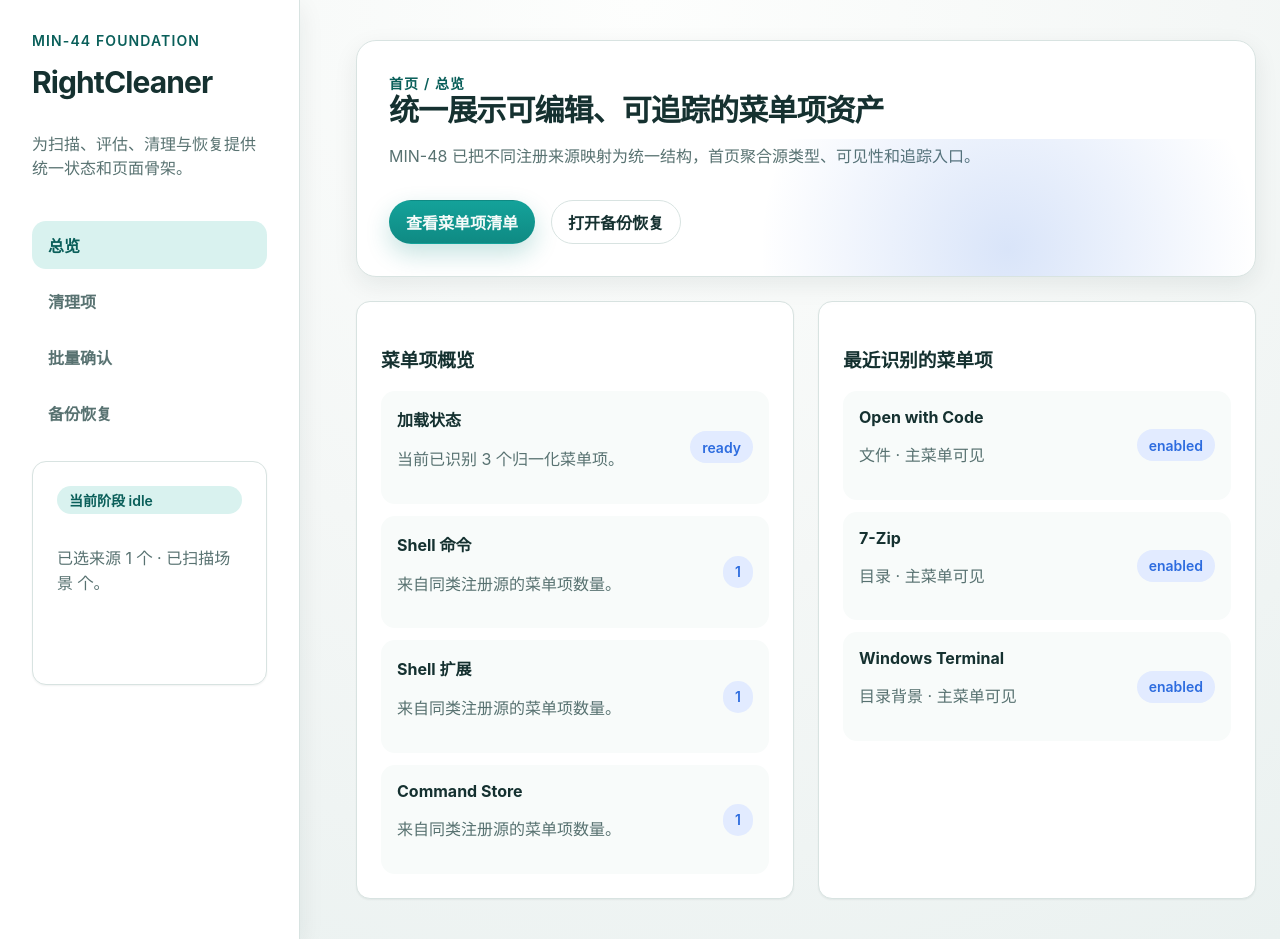
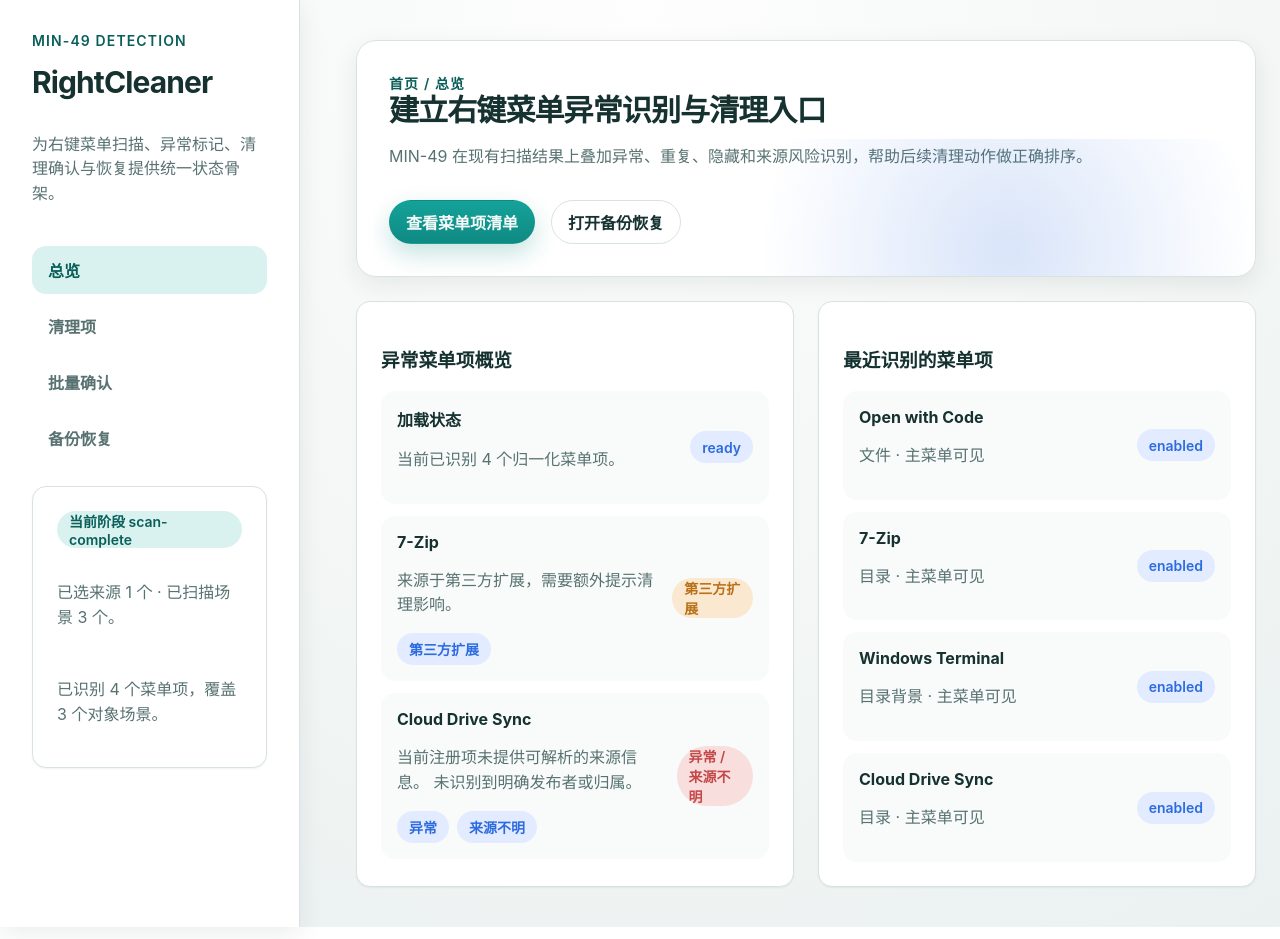
Before and after one commit to Minghou-Lei/RightCleaner, a React (Vite) app: page / in a window 1280 px wide. Built offline with nearby package versions, Linux system fonts and the light colour scheme.

Commit message:
Implement MIN-49 context menu anomaly detection

```diff
--- /dev/null
+++ b/src/features/cleanup/menu-item-detection.ts
@@ -0,0 +1,140 @@
+import type { NormalizedMenuItem } from "@/shared/menu-items";
+
+export type RiskLevel = "low" | "medium" | "high";
+export type MenuItemSource = "windows" | "third-party" | "unknown";
+export type MenuItemVisibility = "visible" | "hidden";
+export type MenuItemTargetState = "healthy" | "missing" | "unresolved";
+
+export type DetectionTag =
+  | "abnormal"
+  | "duplicate"
+  | "hidden"
+  | "third-party"
+  | "unknown-source";
+
+export type DetectionInput = {
+  commandState: MenuItemTargetState;
+  duplicateGroup: string | null;
+  visibility: MenuItemVisibility;
+  source: MenuItemSource;
+};
+
+export type DetectionSummary = {
+  tags: DetectionTag[];
+  badgeTone: RiskLevel;
+  headline: string;
+  detail: string;
+};
+
+const tagOrder: DetectionTag[] = [
+  "abnormal",
+  "duplicate",
+  "hidden",
+  "third-party",
+  "unknown-source",
+];
+
+const tagLabels: Record<DetectionTag, string> = {
+  abnormal: "异常",
+  duplicate: "重复",
+  hidden: "已隐藏",
+  "third-party": "第三方扩展",
+  "unknown-source": "来源不明",
+};
+
+export function getDetectionTagLabel(tag: DetectionTag) {
+  return tagLabels[tag];
+}
+
+export function analyzeMenuItemDetection(input: DetectionInput): DetectionSummary {
+  const tags = new Set<DetectionTag>();
+  const reasons: string[] = [];
+
+  if (input.commandState !== "healthy") {
+    tags.add("abnormal");
+    reasons.push(
+      input.commandState === "missing"
+        ? "命令路径或扩展入口已失效。"
+        : "当前注册项未提供可解析的来源信息。"
+    );
+  }
+
+  if (input.duplicateGroup) {
+    tags.add("duplicate");
+    reasons.push("与其他菜单项共享同一动作分组，可能重复堆叠。");
+  }
+
+  if (input.visibility === "hidden") {
+    tags.add("hidden");
+    reasons.push("当前项已被注册为隐藏，不应默认暴露给用户。");
+  }
+
+  if (input.source === "third-party") {
+    tags.add("third-party");
+    reasons.push("来源于第三方扩展，需要额外提示清理影响。");
+  }
+
+  if (input.source === "unknown") {
+    tags.add("unknown-source");
+    reasons.push("未识别到明确发布者或归属。");
+  }
+
+  const orderedTags = tagOrder.filter((tag) => tags.has(tag));
+  const badgeTone: RiskLevel =
+    orderedTags.includes("abnormal") || orderedTags.includes("unknown-source")
+      ? "high"
+      : orderedTags.includes("duplicate") || orderedTags.includes("third-party")
+        ? "medium"
+        : "low";
+
+  const headline =
+    orderedTags.length === 0
+      ? "状态正常"
+      : orderedTags.map((tag) => tagLabels[tag]).join(" / ");
+
+  const detail =
+    reasons.length === 0 ? "未发现失效、重复、隐藏或来源异常。" : reasons.join(" ");
+
+  return {
+    tags: orderedTags,
+    badgeTone,
+    headline,
+    detail,
+  };
+}
+
+function inferSource(item: NormalizedMenuItem): MenuItemSource {
+  if (item.tags.includes("unknown-source")) {
+    return "unknown";
+  }
+
+  if (item.sourceKind === "shell_extension") {
+    return "third-party";
+  }
+
+  return "windows";
+}
+
+function inferVisibility(item: NormalizedMenuItem): MenuItemVisibility {
+  return item.enabled && item.visibility === "primary" ? "visible" : "hidden";
+}
+
+function inferCommandState(item: NormalizedMenuItem): MenuItemTargetState {
+  if (item.command?.command || item.handlerClsid) {
+    return "healthy";
+  }
+
+  return item.tags.includes("fallback") ? "unresolved" : "missing";
+}
+
+export function analyzeNormalizedMenuItem(
+  item: NormalizedMenuItem,
+  duplicateGroup: string | null
+) {
+  return analyzeMenuItemDetection({
+    commandState: inferCommandState(item),
+    duplicateGroup,
+    visibility: inferVisibility(item),
+    source: inferSource(item),
+  });
+}
--- a/src/shared/menu-item-service.ts
+++ b/src/shared/menu-item-service.ts
@@ -106,6 +106,28 @@ const fallbackMenuItems: NormalizedMenuItem[] = [
       notes: ["当前为前端回退数据，用于非 Tauri 环境预览。"]
     },
     tags: ["fallback", "command-store", "directory-background"]
+  },
+  {
+    id: "orphan-shell-entry",
+    title: "Cloud Drive Sync",
+    canonicalTitle: "cloud drive sync",
+    sourceKind: "shell_verb",
+    sourceLabel: "目录",
+    target: "directory",
+    targetLabel: "目录",
+    enabled: true,
+    editable: true,
+    visibility: "primary",
+    command: null,
+    handlerClsid: null,
+    trace: {
+      registrationPath: "HKEY_CLASSES_ROOT\\Directory\\shell\\CloudDriveSync",
+      commandPath: null,
+      commandStorePaths: [],
+      sourceValues: [],
+      notes: ["当前为前端回退数据，用于验证来源不明与失效项识别。"]
+    },
+    tags: ["fallback", "unknown-source", "directory"]
   }
 ];
 
--- a/src/shell/app-shell.tsx
+++ b/src/shell/app-shell.tsx
@@ -19,9 +19,9 @@ export function AppShell({ children }: PropsWithChildren) {
     <div className="rc-app-shell">
       <aside className="rc-sidebar rc-surface">
         <div className="rc-sidebar__brand">
-          <span className="rc-sidebar__eyebrow">MIN-44 Foundation</span>
+          <span className="rc-sidebar__eyebrow">MIN-49 Detection</span>
           <h1 className="rc-title">RightCleaner</h1>
-          <p className="rc-body">为扫描、评估、清理与恢复提供统一状态和页面骨架。</p>
+          <p className="rc-body">为右键菜单扫描、异常标记、清理确认与恢复提供统一状态骨架。</p>
         </div>
 
         <nav className="rc-nav">
--- a/src/state/app-state.tsx
+++ b/src/state/app-state.tsx
@@ -7,14 +7,14 @@ import {
   useReducer,
   startTransition,
   type Dispatch,
-  type PropsWithChildren
+  type PropsWithChildren,
 } from "react";
 
 import { loadMenuItems } from "../shared/menu-item-service";
 import {
   filterMenuItems,
   type MenuItemFilterState,
-  type NormalizedMenuItem
+  type NormalizedMenuItem,
 } from "../shared/menu-items";
 
 export type AppPhase =
@@ -48,6 +48,8 @@ export type AppState = {
   filters: MenuItemFilterState;
   menuItems: NormalizedMenuItem[];
   backups: BackupRecord[];
+  scannedScopeCount: number;
+  lastScanSummary: string;
 };
 
 type AppAction =
@@ -66,15 +68,15 @@ const seedBackups: BackupRecord[] = [
     label: "周二快速清理",
     createdAt: "2026-04-15 18:40",
     sizeLabel: "1.2 GB",
-    status: "ready"
+    status: "ready",
   },
   {
     id: "backup-0410",
     label: "应用缓存回滚点",
     createdAt: "2026-04-10 09:15",
     sizeLabel: "640 MB",
-    status: "ready"
-  }
+    status: "ready",
+  },
 ];
 
 const initialState: AppState = {
@@ -88,10 +90,12 @@ const initialState: AppState = {
     sourceKind: null,
     target: null,
     enabledOnly: false,
-    editableOnly: false
+    editableOnly: false,
   },
   menuItems: [],
-  backups: seedBackups
+  backups: seedBackups,
+  scannedScopeCount: 0,
+  lastScanSummary: "等待首次扫描",
 };
 
 function reducer(state: AppState, action: AppAction): AppState {
@@ -106,9 +110,11 @@ function reducer(state: AppState, action: AppAction): AppState {
       const nextSelectedItemIds = state.selectedItemIds.filter((itemId) =>
         action.items.some((item) => item.id === itemId)
       );
+      const scannedScopeCount = new Set(action.items.map((item) => item.target)).size;
 
       return {
         ...state,
+        phase: "scan-complete",
         menuItems: action.items,
         menuLoadState: "ready",
         menuLoadError: null,
@@ -117,18 +123,26 @@ function reducer(state: AppState, action: AppAction): AppState {
             ? nextSelectedItemIds
             : action.items[0]
               ? [action.items[0].id]
-              : []
+              : [],
+        scannedScopeCount,
+        lastScanSummary: `已识别 ${action.items.length} 个菜单项，覆盖 ${scannedScopeCount} 个对象场景。`,
       };
     }
     case "set-menu-load-error":
-      return { ...state, menuLoadState: "error", menuLoadError: action.message };
+      return {
+        ...state,
+        phase: "partial-failure",
+        menuLoadState: "error",
+        menuLoadError: action.message,
+        lastScanSummary: "菜单项加载失败，当前使用回退数据。",
+      };
     case "toggle-item-selection": {
       const exists = state.selectedItemIds.includes(action.itemId);
       return {
         ...state,
         selectedItemIds: exists
           ? state.selectedItemIds.filter((id) => id !== action.itemId)
-          : [...state.selectedItemIds, action.itemId]
+          : [...state.selectedItemIds, action.itemId],
       };
     }
     case "clear-selection":
@@ -138,8 +152,8 @@ function reducer(state: AppState, action: AppAction): AppState {
         ...state,
         filters: {
           ...state.filters,
-          ...action.filter
-        }
+          ...action.filter,
+        },
       };
     default:
       return state;
@@ -179,7 +193,7 @@ export function AppStateProvider({ children }: PropsWithChildren) {
 
         dispatch({
           type: "set-menu-load-error",
-          message: error instanceof Error ? error.message : "菜单项加载失败"
+          message: error instanceof Error ? error.message : "菜单项加载失败",
         });
       });
 
@@ -203,7 +217,7 @@ export function useAppState() {
 
 export function useFilteredMenuItems() {
   const {
-    state: { menuItems, filters }
+    state: { menuItems, filters },
   } = useAppState();
 
   return useMemo(() => filterMenuItems(menuItems, filters), [filters, menuItems]);
--- a/src/styles/app.css
+++ b/src/styles/app.css
@@ -99,6 +99,12 @@
   gap: var(--space-3);
 }
 
+.rc-tag-row {
+  display: flex;
+  flex-wrap: wrap;
+  gap: var(--space-2);
+}
+
 .rc-list-card {
   padding: var(--space-4);
   background: var(--color-surface-strong);
@@ -122,6 +128,12 @@
 .rc-row__meta {
   flex-direction: column;
   align-items: flex-end;
+}
+
+.rc-tag-row {
+  display: flex;
+  flex-wrap: wrap;
+  gap: var(--space-2);
 }
 
 .rc-pill {
@@ -172,7 +184,8 @@
   .rc-hero__actions,
   .rc-toolbar,
   .rc-row,
-  .rc-list-card {
+  .rc-list-card,
+  .rc-tag-row {
     grid-template-columns: 1fr;
     flex-direction: column;
     align-items: stretch;
--- a/src/views/batch-review-page.tsx
+++ b/src/views/batch-review-page.tsx
@@ -1,12 +1,34 @@
+import { useMemo } from "react";
+
+import {
+  analyzeNormalizedMenuItem,
+  getDetectionTagLabel,
+} from "@/features/cleanup/menu-item-detection";
 import { formatMenuSourceKind } from "../shared/menu-items";
 import { useAppState } from "../state/app-state";
 
 export function BatchReviewPage() {
   const {
-    state: { menuItems, selectedItemIds }
+    state: { menuItems, selectedItemIds },
   } = useAppState();
 
-  const selectedItems = menuItems.filter((item) => selectedItemIds.includes(item.id));
+  const duplicateCounts = useMemo(() => {
+    const counts = new Map<string, number>();
+    for (const item of menuItems) {
+      counts.set(item.canonicalTitle, (counts.get(item.canonicalTitle) ?? 0) + 1);
+    }
+    return counts;
+  }, [menuItems]);
+
+  const selectedItems = menuItems
+    .filter((item) => selectedItemIds.includes(item.id))
+    .map((item) => ({
+      item,
+      detection: analyzeNormalizedMenuItem(
+        item,
+        (duplicateCounts.get(item.canonicalTitle) ?? 0) > 1 ? item.canonicalTitle : null
+      ),
+    }));
 
   return (
     <section className="rc-screen">
@@ -21,15 +43,24 @@ export function BatchReviewPage() {
         <section className="rc-card">
           <h3>已选项目</h3>
           <div className="rc-stack">
-            {selectedItems.map((item) => (
+            {selectedItems.map(({ item, detection }) => (
               <article className="rc-list-card" key={item.id}>
                 <div>
                   <strong>{item.title}</strong>
                   <p className="rc-body">
                     {formatMenuSourceKind(item.sourceKind)} · {item.targetLabel}
                   </p>
+                  {detection.tags.length > 0 ? (
+                    <div className="rc-tag-row">
+                      {detection.tags.map((tag) => (
+                        <span className="rc-pill rc-pill--info" key={tag}>
+                          {getDetectionTagLabel(tag)}
+                        </span>
+                      ))}
+                    </div>
+                  ) : null}
                 </div>
-                <span className="rc-pill rc-pill--info">{item.enabled ? "enabled" : "disabled"}</span>
+                <span className={`rc-pill rc-pill--${detection.badgeTone}`}>{detection.headline}</span>
               </article>
             ))}
           </div>
@@ -37,7 +68,7 @@ export function BatchReviewPage() {
         <section className="rc-card">
           <h3>执行配置</h3>
           <p className="rc-body">
-            后续会在这里承接批量禁用、恢复和导出追踪信息，保证所有操作都基于统一菜单项模型。
+            批量操作会保留异常、重复、已隐藏和来源不明标记，避免在确认页丢失风险语义。
           </p>
         </section>
       </div>
--- a/src/views/cleanup-detail-page.tsx
+++ b/src/views/cleanup-detail-page.tsx
@@ -1,12 +1,16 @@
 import { Link, useParams } from "react-router-dom";
 
+import {
+  analyzeNormalizedMenuItem,
+  getDetectionTagLabel,
+} from "@/features/cleanup/menu-item-detection";
 import { formatMenuSourceKind, formatMenuVisibility } from "../shared/menu-items";
 import { useAppState } from "../state/app-state";
 
 export function CleanupDetailPage() {
   const { itemId } = useParams();
   const {
-    state: { menuItems }
+    state: { menuItems },
   } = useAppState();
 
   const item =
@@ -29,10 +33,16 @@ export function CleanupDetailPage() {
         commandPath: null,
         commandStorePaths: [],
         sourceValues: [],
-        notes: ["当前路由尚未绑定到具体数据项。"]
+        notes: ["当前路由尚未绑定到具体数据项。"],
       },
-      tags: []
+      tags: [],
     };
+
+  const duplicateGroup =
+    menuItems.filter((entry) => entry.canonicalTitle === item.canonicalTitle).length > 1
+      ? item.canonicalTitle
+      : null;
+  const detection = analyzeNormalizedMenuItem(item, duplicateGroup);
 
   return (
     <section className="rc-screen">
@@ -56,6 +66,21 @@ export function CleanupDetailPage() {
       </header>
 
       <div className="rc-grid rc-grid--two">
+        <section className="rc-card">
+          <h3>识别结果</h3>
+          <p className="rc-body">{detection.detail}</p>
+          {detection.tags.length > 0 ? (
+            <div className="rc-tag-row">
+              {detection.tags.map((tag) => (
+                <span className="rc-pill rc-pill--info" key={tag}>
+                  {getDetectionTagLabel(tag)}
+                </span>
+              ))}
+            </div>
+          ) : (
+            <span className={`rc-pill rc-pill--${detection.badgeTone}`}>{detection.headline}</span>
+          )}
+        </section>
         <section className="rc-card">
           <h3>可编辑字段</h3>
           <div className="rc-stack">
--- a/src/views/cleanup-list-page.tsx
+++ b/src/views/cleanup-list-page.tsx
@@ -1,33 +1,58 @@
+import { useMemo } from "react";
 import { Link } from "react-router-dom";
 
+import {
+  analyzeNormalizedMenuItem,
+  getDetectionTagLabel,
+} from "@/features/cleanup/menu-item-detection";
 import {
   formatMenuSourceKind,
   formatMenuVisibility,
   type MenuSourceKind,
-  type MenuTargetKind
+  type MenuTargetKind,
 } from "../shared/menu-items";
 import { useAppState, useFilteredMenuItems } from "../state/app-state";
 
 export function CleanupListPage() {
   const {
     state: { filters, menuLoadError, selectedItemIds },
-    dispatch
+    dispatch,
   } = useAppState();
   const menuItems = useFilteredMenuItems();
+
+  const duplicateGroups = useMemo(() => {
+    const counts = new Map<string, number>();
+    for (const item of menuItems) {
+      counts.set(item.canonicalTitle, (counts.get(item.canonicalTitle) ?? 0) + 1);
+    }
+    return counts;
+  }, [menuItems]);
+
+  const detectedItems = useMemo(
+    () =>
+      menuItems.map((item) => ({
+        item,
+        detection: analyzeNormalizedMenuItem(
+          item,
+          (duplicateGroups.get(item.canonicalTitle) ?? 0) > 1 ? item.canonicalTitle : null
+        ),
+      })),
+    [duplicateGroups, menuItems]
+  );
 
   return (
     <section className="rc-screen">
       <header className="rc-section-heading">
         <div>
-          <span className="rc-kicker">菜单项列表</span>
-          <h2 className="rc-title">统一查看不同来源的 Shell 菜单项</h2>
+          <span className="rc-kicker">清理项列表</span>
+          <h2 className="rc-title">菜单项识别结果与批量处置入口</h2>
         </div>
       </header>
 
       <section className="rc-card rc-toolbar">
         <input
           className="rc-input"
-          placeholder="搜索菜单项标题、路径、命令或 CLSID"
+          placeholder="搜索菜单项标题、路径、命令、CLSID 或异常标签"
           value={filters.keyword}
           onChange={(event) => dispatch({ type: "set-filter", filter: { keyword: event.target.value } })}
         />
@@ -37,7 +62,7 @@ export function CleanupListPage() {
           onChange={(event) =>
             dispatch({
               type: "set-filter",
-              filter: { sourceKind: (event.target.value || null) as MenuSourceKind | null }
+              filter: { sourceKind: (event.target.value || null) as MenuSourceKind | null },
             })
           }
         >
@@ -52,7 +77,7 @@ export function CleanupListPage() {
           onChange={(event) =>
             dispatch({
               type: "set-filter",
-              filter: { target: (event.target.value || null) as MenuTargetKind | null }
+              filter: { target: (event.target.value || null) as MenuTargetKind | null },
             })
           }
         >
@@ -84,7 +109,7 @@ export function CleanupListPage() {
       {menuLoadError ? <p className="rc-body">{menuLoadError}</p> : null}
 
       <div className="rc-stack">
-        {menuItems.map((item) => {
+        {detectedItems.map(({ item, detection }) => {
           const selected = selectedItemIds.includes(item.id);
           return (
             <article className="rc-card rc-row" key={item.id}>
@@ -99,12 +124,22 @@ export function CleanupListPage() {
               <div className="rc-row__content">
                 <div className="rc-row__title">
                   <strong>{item.title}</strong>
-                  <span className="rc-pill rc-pill--info">{item.enabled ? "enabled" : "disabled"}</span>
+                  <span className={`rc-pill rc-pill--${detection.badgeTone}`}>{detection.headline}</span>
                 </div>
                 <p className="rc-body">
                   {formatMenuSourceKind(item.sourceKind)} · {item.targetLabel} ·{" "}
                   {formatMenuVisibility(item.visibility)}
                 </p>
+                <p className="rc-body">{detection.detail}</p>
+                {detection.tags.length > 0 ? (
+                  <div className="rc-tag-row">
+                    {detection.tags.map((tag) => (
+                      <span className="rc-pill rc-pill--info" key={tag}>
+                        {getDetectionTagLabel(tag)}
+                      </span>
+                    ))}
+                  </div>
+                ) : null}
               </div>
               <div className="rc-row__meta">
                 <span>{item.command?.command ?? item.handlerClsid ?? item.trace.registrationPath}</span>
--- a/src/views/overview-page.tsx
+++ b/src/views/overview-page.tsx
@@ -1,12 +1,39 @@
+import { useMemo } from "react";
 import { Link } from "react-router-dom";
 
+import {
+  analyzeNormalizedMenuItem,
+  getDetectionTagLabel,
+} from "@/features/cleanup/menu-item-detection";
 import { formatMenuSourceKind, formatMenuVisibility } from "../shared/menu-items";
 import { useAppState } from "../state/app-state";
 
 export function OverviewPage() {
   const {
-    state: { menuItems, menuLoadState, backups }
+    state: { menuItems, menuLoadState, backups },
   } = useAppState();
+
+  const duplicateCounts = useMemo(() => {
+    const counts = new Map<string, number>();
+    for (const item of menuItems) {
+      counts.set(item.canonicalTitle, (counts.get(item.canonicalTitle) ?? 0) + 1);
+    }
+    return counts;
+  }, [menuItems]);
+
+  const flaggedItems = useMemo(
+    () =>
+      menuItems
+        .map((item) => ({
+          item,
+          detection: analyzeNormalizedMenuItem(
+            item,
+            (duplicateCounts.get(item.canonicalTitle) ?? 0) > 1 ? item.canonicalTitle : null
+          ),
+        }))
+        .filter(({ detection }) => detection.tags.length > 0),
+    [duplicateCounts, menuItems]
+  );
 
   const sourceSummary = Object.entries(
     menuItems.reduce<Record<string, number>>((summary, item) => {
@@ -20,9 +47,9 @@ export function OverviewPage() {
       <header className="rc-hero rc-surface">
         <div>
           <span className="rc-kicker">首页 / 总览</span>
-          <h2 className="rc-title">统一展示可编辑、可追踪的菜单项资产</h2>
+          <h2 className="rc-title">建立右键菜单异常识别与清理入口</h2>
           <p className="rc-body">
-            MIN-48 已把不同注册来源映射为统一结构，首页聚合源类型、可见性和追踪入口。
+            MIN-49 在现有扫描结果上叠加异常、重复、隐藏和来源风险识别，帮助后续清理动作做正确排序。
           </p>
         </div>
         <div className="rc-hero__actions">
@@ -37,7 +64,7 @@ export function OverviewPage() {
 
       <div className="rc-grid rc-grid--two">
         <section className="rc-card">
-          <h3>菜单项概览</h3>
+          <h3>异常菜单项概览</h3>
           <div className="rc-stack">
             <article className="rc-list-card">
               <div>
@@ -46,15 +73,32 @@ export function OverviewPage() {
               </div>
               <span className="rc-pill rc-pill--info">{menuLoadState}</span>
             </article>
-            {sourceSummary.map(([sourceKind, count]) => (
-              <article className="rc-list-card" key={sourceKind}>
+            {flaggedItems.slice(0, 4).map(({ item, detection }) => (
+              <article className="rc-list-card" key={item.id}>
                 <div>
-                  <strong>{formatMenuSourceKind(sourceKind as never)}</strong>
-                  <p className="rc-body">来自同类注册源的菜单项数量。</p>
+                  <strong>{item.title}</strong>
+                  <p className="rc-body">{detection.detail}</p>
+                  <div className="rc-tag-row">
+                    {detection.tags.map((tag) => (
+                      <span className="rc-pill rc-pill--info" key={tag}>
+                        {getDetectionTagLabel(tag)}
+                      </span>
+                    ))}
+                  </div>
                 </div>
-                <span className="rc-pill rc-pill--info">{count}</span>
+                <span className={`rc-pill rc-pill--${detection.badgeTone}`}>{detection.headline}</span>
               </article>
             ))}
+            {flaggedItems.length === 0 &&
+              sourceSummary.map(([sourceKind, count]) => (
+                <article className="rc-list-card" key={sourceKind}>
+                  <div>
+                    <strong>{formatMenuSourceKind(sourceKind as never)}</strong>
+                    <p className="rc-body">来自同类注册源的菜单项数量。</p>
+                  </div>
+                  <span className="rc-pill rc-pill--info">{count}</span>
+                </article>
+              ))}
           </div>
         </section>
 
```
Also changed, not shown: 2 other files (tests, documents, lock files or other folders).
